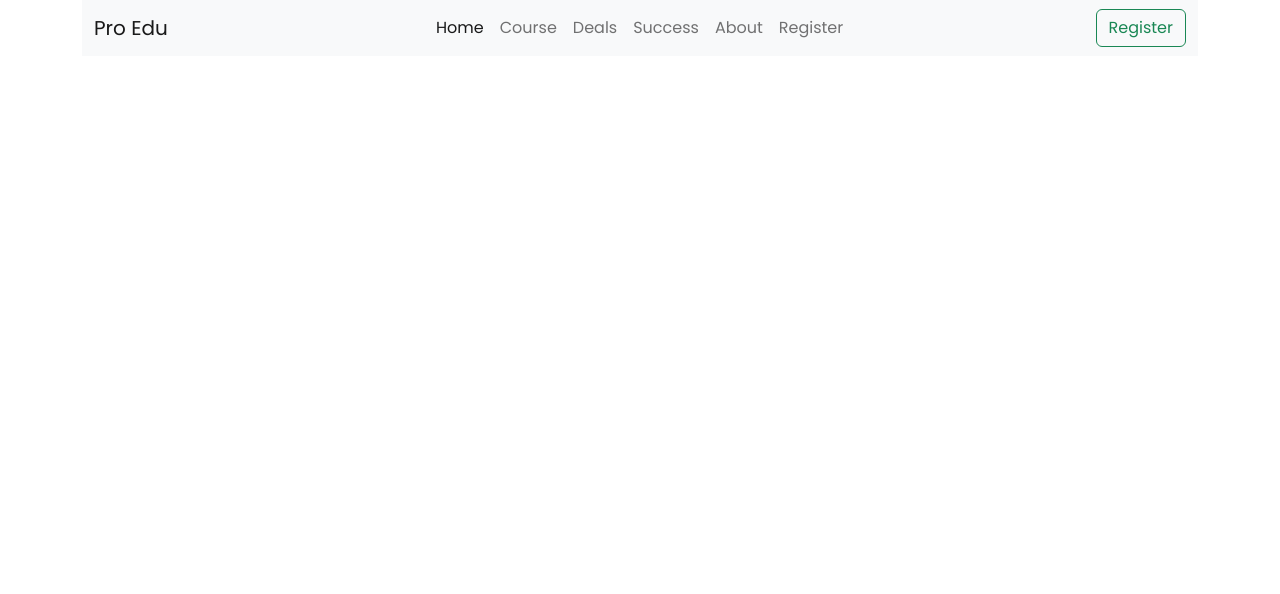
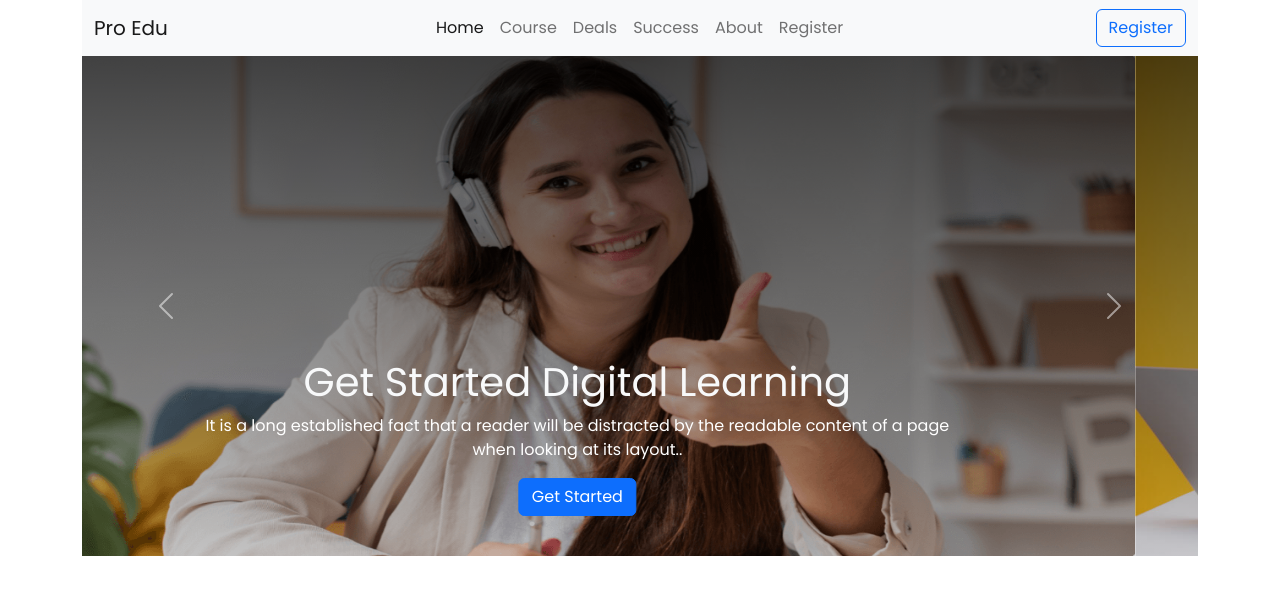
Before and after one commit to MotiurRahman/edTech, a plain HTML site: page index.html in a window 1280 px wide. Drawn offline with nearby package versions, Linux system fonts and the light colour scheme.

Commit message:
add Carousel

```diff
--- a/index.html
+++ b/index.html
@@ -12,6 +12,19 @@
     <link rel="stylesheet" href="style/style.css">
     <script src="https://kit.fontawesome.com/b738201ba4.js" crossorigin="anonymous"></script>
     <title>Document</title>
+    <style>
+        @media screen and (max-width:576px) {
+            .carouselItemsHeight {
+                height: 350px;
+            }
+        }
+
+        @media screen and (min-width:576px) {
+            .carouselItemsHeight {
+                height: 500px;
+            }
+        }
+    </style>
 </head>
 
 <body>
@@ -22,7 +35,7 @@
             <div class="container-fluid">
                 <a class="navbar-brand" href="index.html">Pro Edu</a>
                 <div class="d-flex d-none d-md-block d-lg-none ms-auto">
-                    <button class="btn btn-outline-success" type="button">Register</button>
+                    <button class="btn btn-outline-primary" type="button">Register</button>
                 </div>
                 <button class="navbar-toggler" type="button" data-bs-toggle="collapse"
                     data-bs-target="#navbarSupportedContent" aria-controls="navbarSupportedContent"
@@ -54,11 +67,67 @@
 
                     </ul>
                     <div class="d-flex">
-                        <button class="btn btn-outline-success" type="button">Register</button>
+                        <button class="btn btn-outline-primary" type="button">Register</button>
                     </div>
                 </div>
             </div>
         </nav>
+
+        <!-- Add Carousel -->
+
+        <div id="carouselExampleControls" class="carousel slide" data-bs-ride="carousel">
+            <div class="carousel-inner">
+                <div class="carousel-item carouselItemsHeight active">
+                    <img src="./images/cover/cover-1.png" class="d-block w-100 h-100" alt="...">
+                    <div class="carousel-caption d-flex align-items-center justify-content-center">
+                        <div>
+                            <h1 class="text-light">Get Started Digital Learning</h1>
+                            <p>It is a long established fact that a reader will be distracted by the readable content of
+                                a
+                                page when looking at its layout..</p>
+
+                            <button class="btn btn-primary">Get Started</button>
+                        </div>
+                    </div>
+                </div>
+                <div class="carousel-item carouselItemsHeight">
+                    <img src="./images/cover/cover-2.jpg" class="d-block w-100 h-100" alt="...">
+                    <div class="carousel-caption d-flex align-items-center justify-content-center">
+                        <div>
+                            <h1 class="text-light">Get Started Digital Learning</h1>
+                            <p>It is a long established fact that a reader will be distracted by the readable content of
+                                a
+                                page when looking at its layout..</p>
+
+                            <button class="btn btn-primary">Get Started</button>
+                        </div>
+                    </div>
+                </div>
+                <div class="carousel-item carouselItemsHeight">
+                    <img src="./images/cover/cover-3.jpg" class="d-block w-100 h-100" alt="...">
+                    <div class="carousel-caption d-flex align-items-center justify-content-center">
+                        <div>
+                            <h1 class="text-light">Get Started Digital Learning</h1>
+                            <p>It is a long established fact that a reader will be distracted by the readable content of
+                                a
+                                page when looking at its layout..</p>
+
+                            <button class="btn btn-primary">Get Started</button>
+                        </div>
+                    </div>
+                </div>
+            </div>
+            <button class="carousel-control-prev" type="button" data-bs-target="#carouselExampleControls"
+                data-bs-slide="prev">
+                <span class="carousel-control-prev-icon" aria-hidden="true"></span>
+                <span class="visually-hidden">Previous</span>
+            </button>
+            <button class="carousel-control-next" type="button" data-bs-target="#carouselExampleControls"
+                data-bs-slide="next">
+                <span class="carousel-control-next-icon" aria-hidden="true"></span>
+                <span class="visually-hidden">Next</span>
+            </button>
+        </div>
 
     </header>
 
--- a/style/style.css
+++ b/style/style.css
@@ -1,3 +1,13 @@
 body {
     font-family: 'Poppins', sans-serif;
 }
+
+.carousel-item:before {
+    content: "";
+    position: absolute;
+    top: 0;
+    bottom: 0;
+    left: 0;
+    right: 0;
+    background: linear-gradient(rgba(0, 0, 0, 0.7), rgba(0, 0, 0, 0.2))
+}
```
